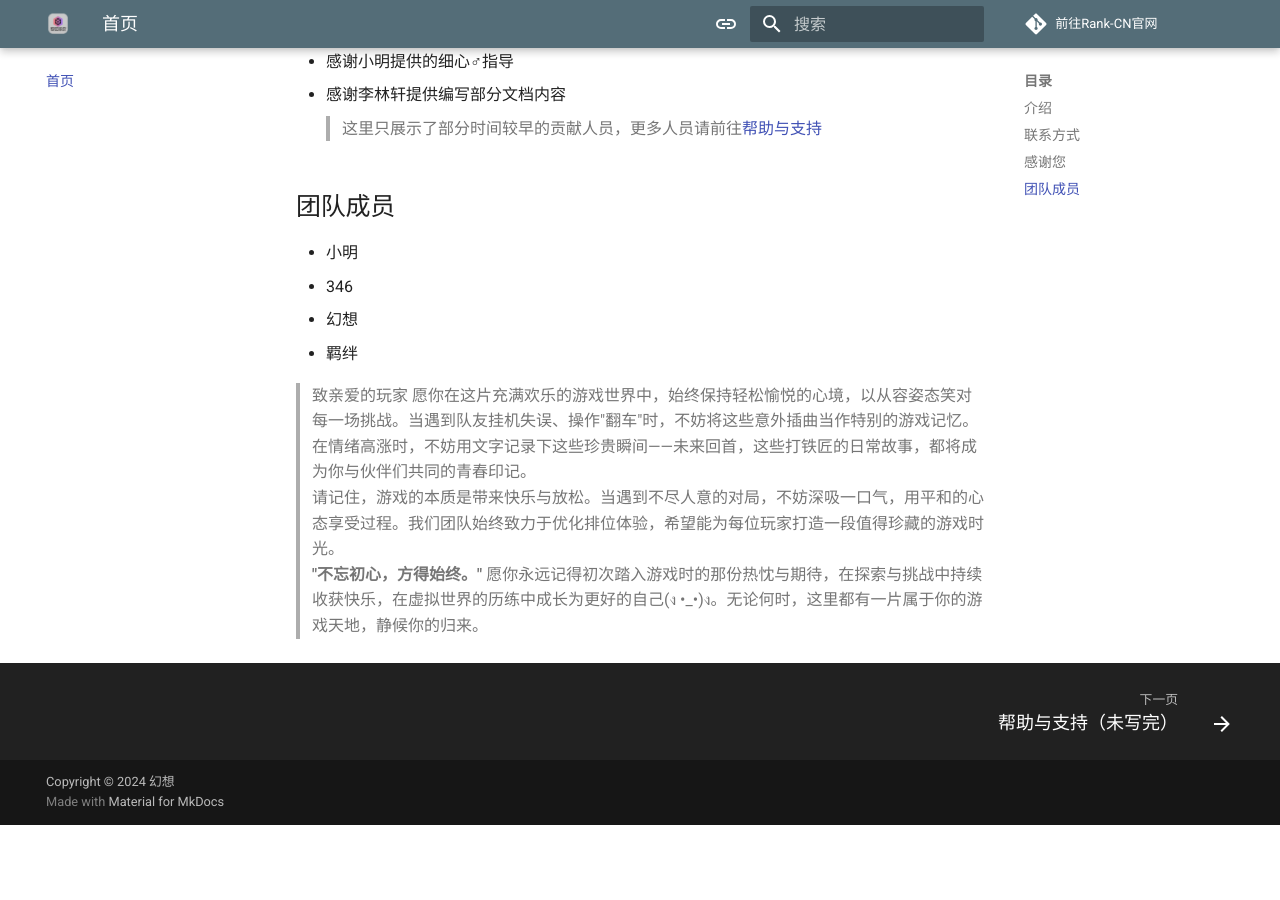
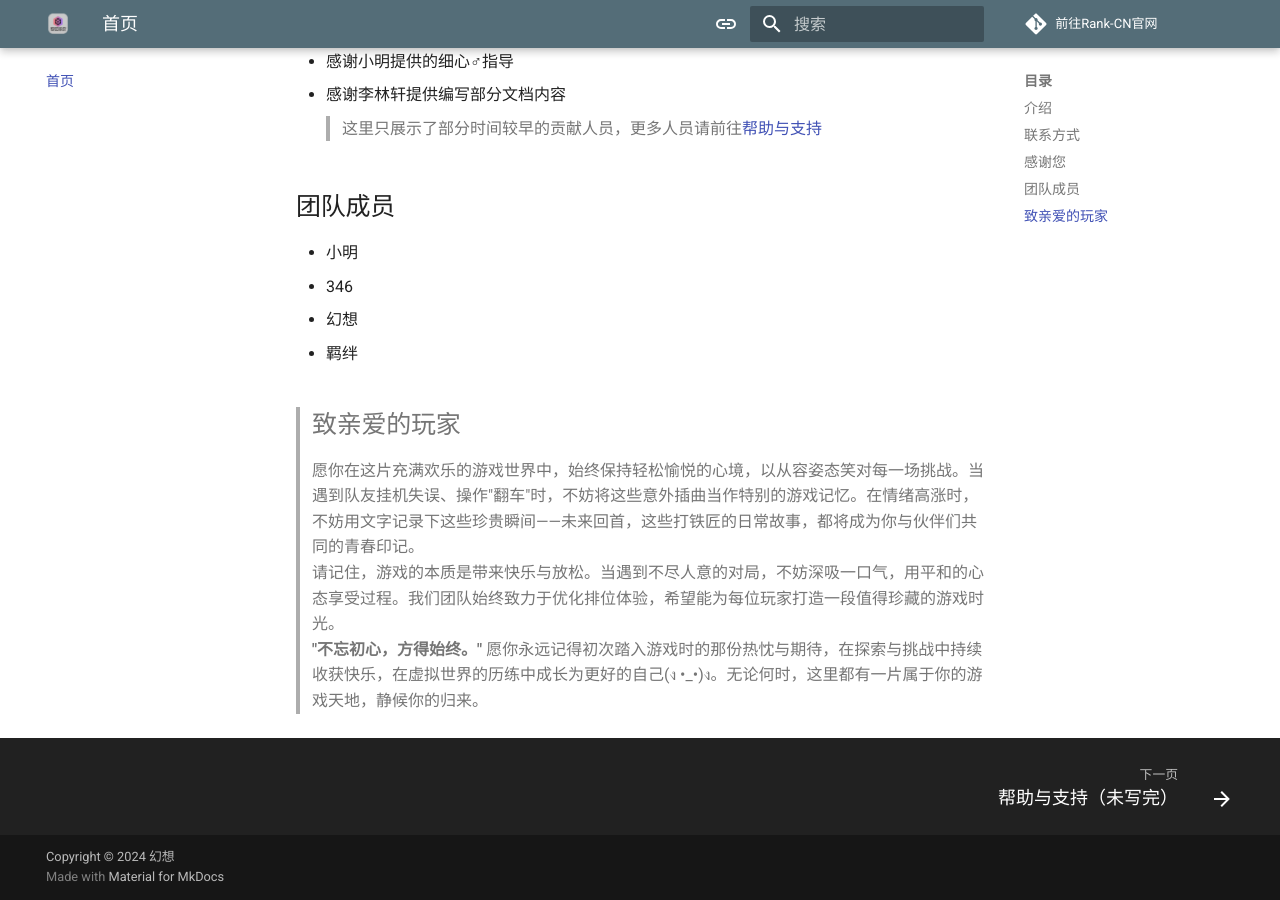
Before and after one commit to Mitpoppy/rw-rank-docs, an MkDocs documentation site: the page built from docs/index.md, in a window 1280 px wide and 900 px high, scrolled down 1406 px. Built offline with MkDocs 1.6.1 and Material for MkDocs 9.7.7, drawn with Linux system fonts in a browser that asks for light colours; before the commit the page ends 2231 px from its top, so only the background shows below that.

Commit message:
更新 index.md

```diff
--- a/docs/index.md
+++ b/docs/index.md
@@ -36,7 +36,7 @@ Q群：[370158232](http://qm.qq.com/cgi-bin/qm/qr?_wv=1027&k=SJL2UIorufO3dSU7urO
 - 幻想
 - 羁绊
 
-> 致亲爱的玩家
+> ## 致亲爱的玩家
 愿你在这片充满欢乐的游戏世界中，始终保持轻松愉悦的心境，以从容姿态笑对每一场挑战。当遇到队友挂机失误、操作"翻车"时，不妨将这些意外插曲当作特别的游戏记忆。在情绪高涨时，不妨用文字记录下这些珍贵瞬间——未来回首，这些打铁匠的日常故事，都将成为你与伙伴们共同的青春印记。
 请记住，游戏的本质是带来快乐与放松。当遇到不尽人意的对局，不妨深吸一口气，用平和的心态享受过程。我们团队始终致力于优化排位体验，希望能为每位玩家打造一段值得珍藏的游戏时光。
 **"不忘初心，方得始终。"** 愿你永远记得初次踏入游戏时的那份热忱与期待，在探索与挑战中持续收获快乐，在虚拟世界的历练中成长为更好的自己(ง •_•)ง。无论何时，这里都有一片属于你的游戏天地，静候你的归来。
```
